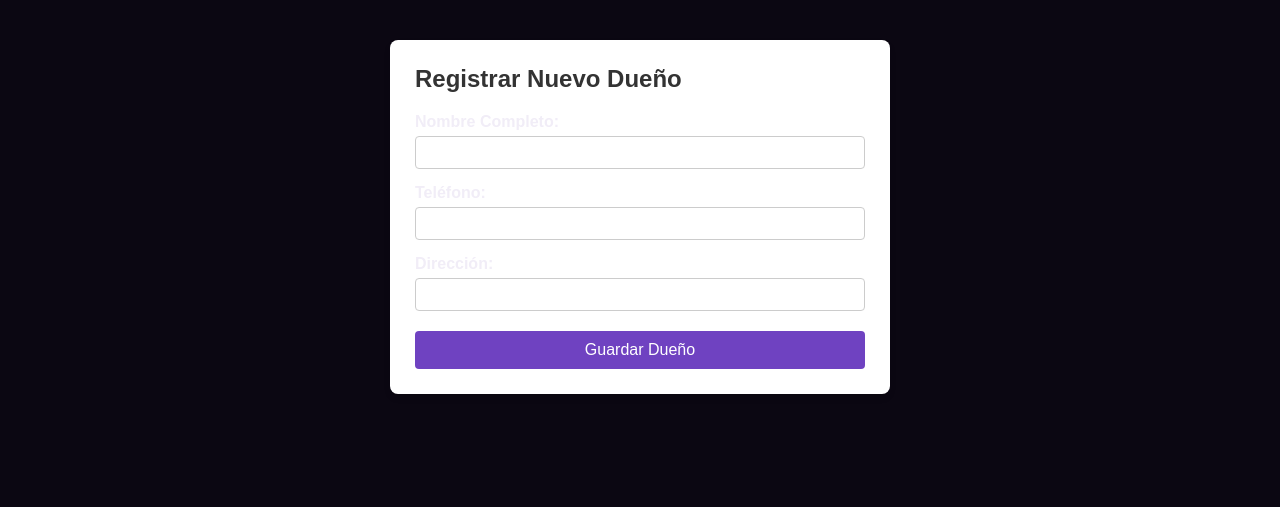
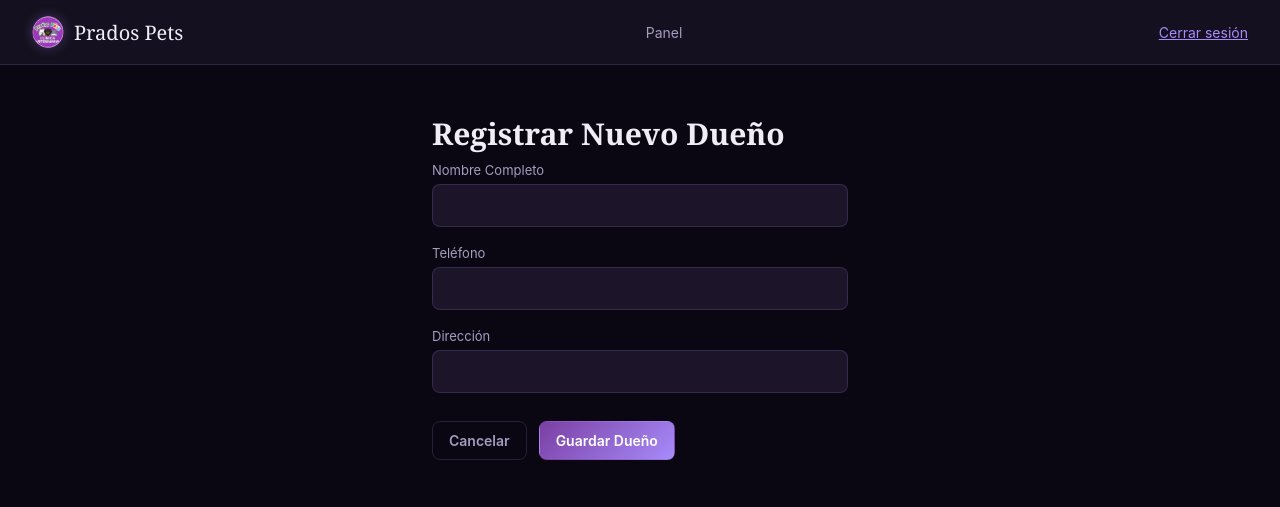
Before and after one commit to Cruz-Fernando/prados-pets, a Django app: template templates/directorio/dueno_form.html in a window 1280 px wide. Shown: the top 507 px of the page. Run offline with Django 5.2, Linux system fonts and the light colour scheme; the template is opened without the code that fills it, so the values that code supplies are empty.

Commit message:
Correcion de Bugs HU03

```diff
--- a/templates/directorio/dueno_form.html
+++ b/templates/directorio/dueno_form.html
@@ -1,39 +1,37 @@
 {% extends 'base.html' %}
+{% block title %}Registrar Dueño · Prados Pets{% endblock %}
+{% block body %}
+<div class="app-shell">
+  {% include "usuarios/_topbar.html" %}
 
-{% block title %}Registrar Dueño - Prados Pets{% endblock %}
-
-{% block body %}
-<div style="max-width: 500px; margin: 40px auto; padding: 25px; background: #ffffff; border-radius: 8px; box-shadow: 0 4px 6px rgba(0,0,0,0.1); font-family: sans-serif;">
-    <h2 style="margin-top: 0; color: #333;">Registrar Nuevo Dueño</h2>
+  <main class="app-content app-content--narrow">
+    <h1>Registrar Nuevo Dueño</h1>
 
     {% if messages %}
-        {% for message in messages %}
-            <div style="color: #721c24; background-color: #f8d7da; border: 1px solid #f5c6cb; padding: 10px; border-radius: 4px; margin-bottom: 15px;">
-                {{ message }}
-            </div>
-        {% endfor %}
+    <ul class="app-messages">
+      {% for message in messages %}
+        <li class="app-messages__item app-messages__item--{{ message.tags }}">{{ message }}</li>
+      {% endfor %}
+    </ul>
     {% endif %}
 
-    <form method="POST">
-        {% csrf_token %}
-        <div style="margin-bottom: 15px;">
-            <label for="nombre" style="display: block; margin-bottom: 5px; font-weight: bold;">Nombre Completo:</label>
-            <input type="text" id="nombre" name="nombre" style="width: 100%; padding: 8px; box-sizing: border-box; border: 1px solid #ccc; border-radius: 4px;" required>
-        </div>
+    <form method="POST" class="app-form">
+      {% csrf_token %}
 
-        <div style="margin-bottom: 15px;">
-            <label for="telefono" style="display: block; margin-bottom: 5px; font-weight: bold;">Teléfono:</label>
-            <input type="text" id="telefono" name="telefono" style="width: 100%; padding: 8px; box-sizing: border-box; border: 1px solid #ccc; border-radius: 4px;" required>
-        </div>
+      <label for="nombre">Nombre Completo</label>
+      <input type="text" id="nombre" name="nombre" class="app-input" value="{{ nombre|default:'' }}" required>
 
-        <div style="margin-bottom: 20px;">
-            <label for="direccion" style="display: block; margin-bottom: 5px; font-weight: bold;">Dirección:</label>
-            <input type="text" id="direccion" name="direccion" style="width: 100%; padding: 8px; box-sizing: border-box; border: 1px solid #ccc; border-radius: 4px;" required>
-        </div>
+      <label for="telefono">Teléfono</label>
+      <input type="text" id="telefono" name="telefono" class="app-input" value="{{ telefono|default:'' }}" required>
 
-        <button type="submit" style="width: 100%; padding: 10px; background-color: #6f42c1; color: white; border: none; border-radius: 4px; font-size: 16px; cursor: pointer;">
-            Guardar Dueño
-        </button>
+      <label for="direccion">Dirección</label>
+      <input type="text" id="direccion" name="direccion" class="app-input" value="{{ direccion|default:'' }}" required>
+
+      <div class="app-form__actions">
+        <a href="{% url 'usuarios:dashboard' %}" class="btn btn--ghost">Cancelar</a>
+        <button type="submit" class="btn btn--primary">Guardar Dueño</button>
+      </div>
     </form>
+  </main>
 </div>
 {% endblock %}
```
Also changed, not shown: apps/directorio/views.py (+12 -7 lines).
